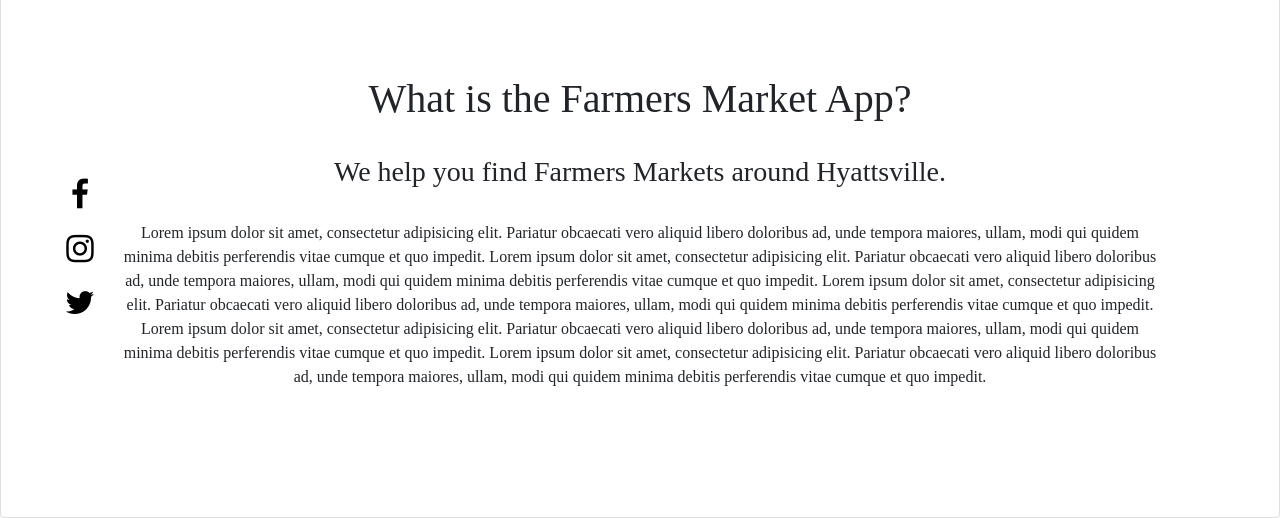
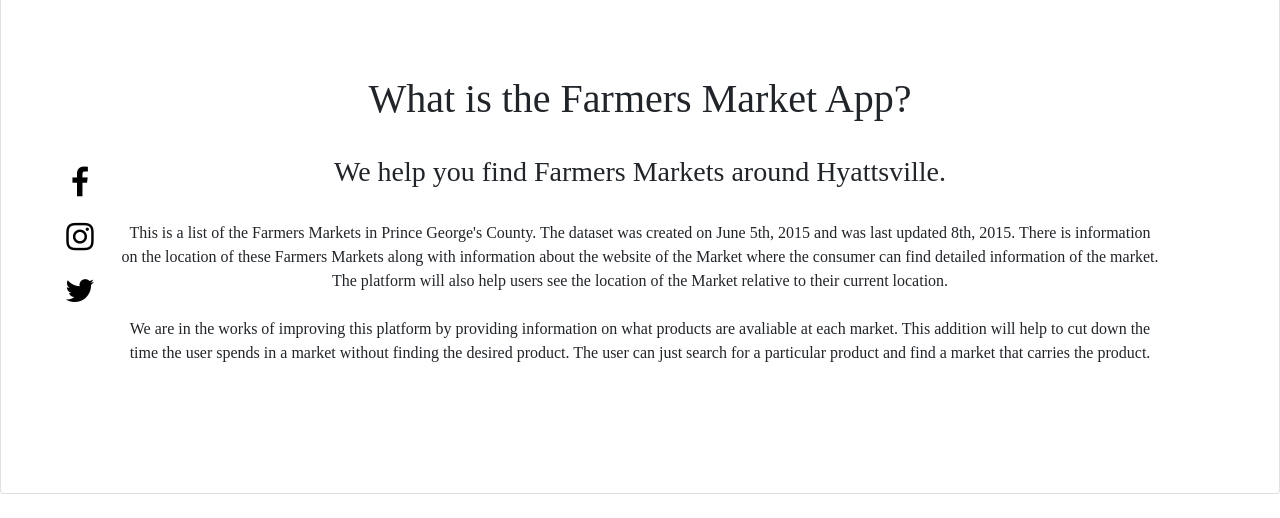
Before and after one commit to CJLearnin/CJLearnin.github.io, a plain HTML site: page INST-377-final/about.html in a window 1280 px wide. Shown: the part 328-846 px from the top of the page. After the commit the page ends 822 px from the top, so only its background shows below. Drawn offline with nearby package versions, Linux system fonts and the light colour scheme.

Commit message:
About Page Description Changed

```diff
--- a/INST-377-final/about.html
+++ b/INST-377-final/about.html
@@ -76,23 +76,20 @@
               We help you find Farmers Markets around Hyattsville.
             </h3>
             <p class="mb-4 pb-2 px-md-5 mx-md-5">
-              Lorem ipsum dolor sit amet, consectetur adipisicing elit. Pariatur
-              obcaecati vero aliquid libero doloribus ad, unde tempora maiores,
-              ullam, modi qui quidem minima debitis perferendis vitae cumque et
-              quo impedit. Lorem ipsum dolor sit amet, consectetur adipisicing
-              elit. Pariatur obcaecati vero aliquid libero doloribus ad, unde
-              tempora maiores, ullam, modi qui quidem minima debitis perferendis
-              vitae cumque et quo impedit. Lorem ipsum dolor sit amet,
-              consectetur adipisicing elit. Pariatur obcaecati vero aliquid
-              libero doloribus ad, unde tempora maiores, ullam, modi qui quidem
-              minima debitis perferendis vitae cumque et quo impedit. Lorem
-              ipsum dolor sit amet, consectetur adipisicing elit. Pariatur
-              obcaecati vero aliquid libero doloribus ad, unde tempora maiores,
-              ullam, modi qui quidem minima debitis perferendis vitae cumque et
-              quo impedit. Lorem ipsum dolor sit amet, consectetur adipisicing
-              elit. Pariatur obcaecati vero aliquid libero doloribus ad, unde
-              tempora maiores, ullam, modi qui quidem minima debitis perferendis
-              vitae cumque et quo impedit.
+              This is a list of the Farmers Markets in Prince George's County.
+            The dataset was created on June 5th, 2015 and was last updated
+            8th, 2015. There is information on the location of these Farmers
+            Markets along with information about the website of the Market
+            where the consumer can find detailed information of the market.
+            The platform will also help users see the location of the Market
+            relative to their current location.
+            <br/>
+            <br/>
+            We are in the works of improving this platform by providing
+            information on what products are avaliable at each market. This
+            addition will help to cut down the time the user spends in a market
+            without finding the desired product. The user can just search for
+            a particular product and find a market that carries the product.
             </p>
             <div class="social-media">
               <ul>
```
Also changed, not shown: 1 other file.
